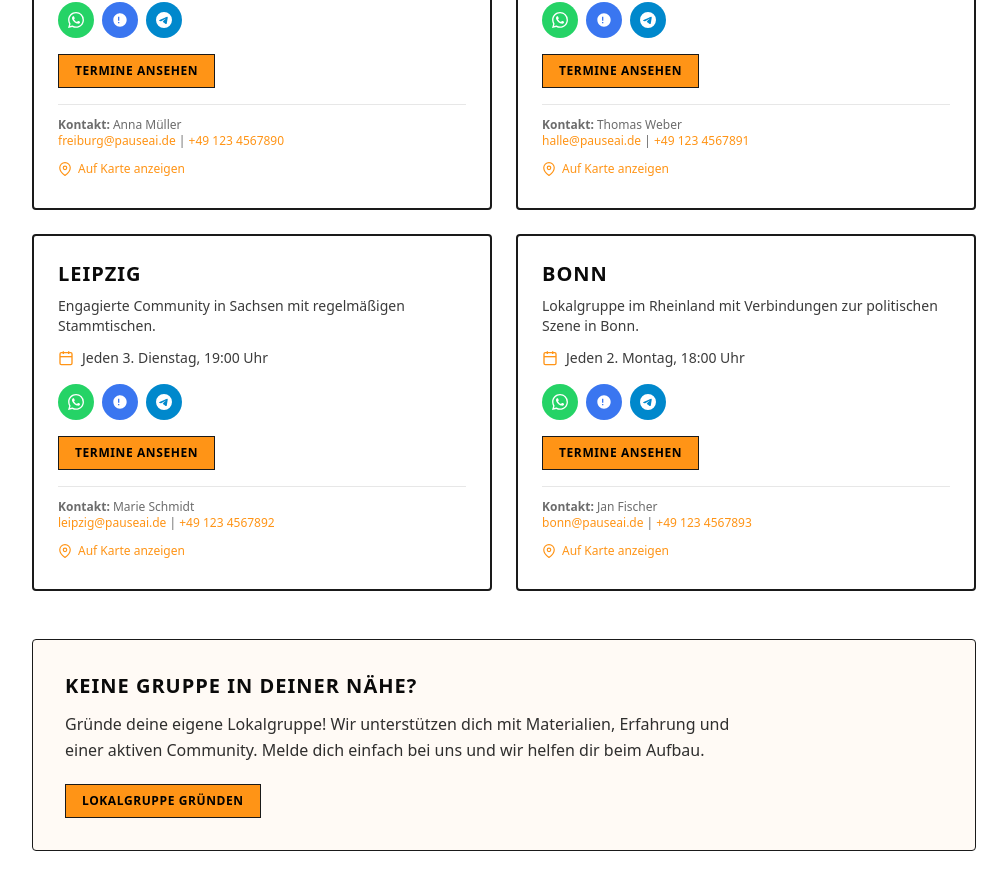
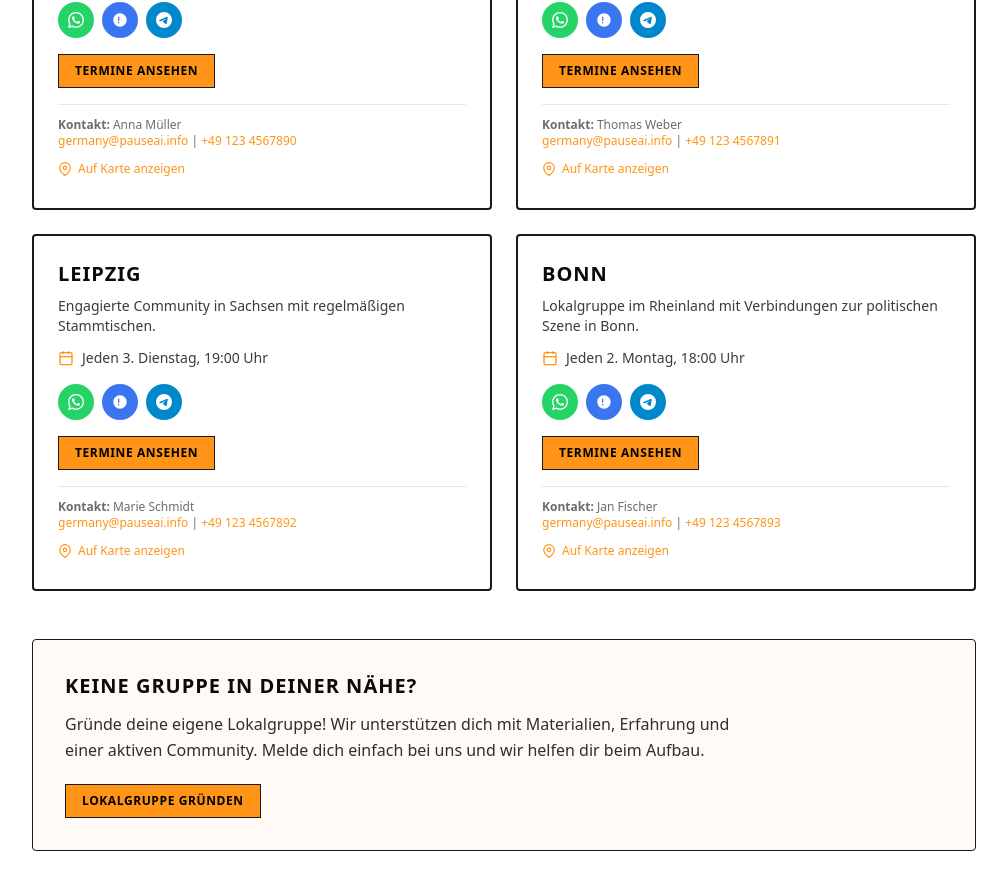
Before and after one commit to SimonSkade1/PauseAI-Germany-Website, a Next.js app: page /lokalgruppen in a window 1280 px wide. Shown: the part 1269-2142 px from the top of the page, without its empty margins (136-1143 px from the left). Built offline with nearby package versions, Linux system fonts and the light colour scheme.

Commit message:
Use germany@pauseai.info for all local group contacts
Co-Authored-By: Claude Opus 4.6 (1M context) <noreply@anthropic.com>

```diff
--- a/src/app/lokalgruppen/page.tsx
+++ b/src/app/lokalgruppen/page.tsx
@@ -272,7 +272,7 @@ export default function LokalGruppenPage() {
               einfach bei uns und wir helfen dir beim Aufbau.
             </p>
             <a
-              href="mailto:pauseaideutschland@gmail.com?subject=Lokalgruppe%20gr%C3%BCnden"
+              href="mailto:germany@pauseai.info?subject=Lokalgruppe%20gr%C3%BCnden"
               className="mt-5 inline-flex items-center justify-center border border-[#1a1a1a] bg-[#FF9416] px-4 py-2 font-section text-xs tracking-wider text-black transition-colors hover:bg-[#e88510]"
             >
               Lokalgruppe gründen
--- a/src/data/local-groups.json
+++ b/src/data/local-groups.json
@@ -6,7 +6,7 @@
     "lng": 7.842,
     "contact": {
       "name": "Anna Müller",
-      "email": "freiburg@pauseai.de",
+      "email": "germany@pauseai.info",
       "phone": "+49 123 4567890"
     },
     "links": {
@@ -25,7 +25,7 @@
     "lng": 11.970,
     "contact": {
       "name": "Thomas Weber",
-      "email": "halle@pauseai.de",
+      "email": "germany@pauseai.info",
       "phone": "+49 123 4567891"
     },
     "links": {
@@ -44,7 +44,7 @@
     "lng": 12.375,
     "contact": {
       "name": "Marie Schmidt",
-      "email": "leipzig@pauseai.de",
+      "email": "germany@pauseai.info",
       "phone": "+49 123 4567892"
     },
     "links": {
@@ -63,7 +63,7 @@
     "lng": 7.100,
     "contact": {
       "name": "Jan Fischer",
-      "email": "bonn@pauseai.de",
+      "email": "germany@pauseai.info",
       "phone": "+49 123 4567893"
     },
     "links": {
```
